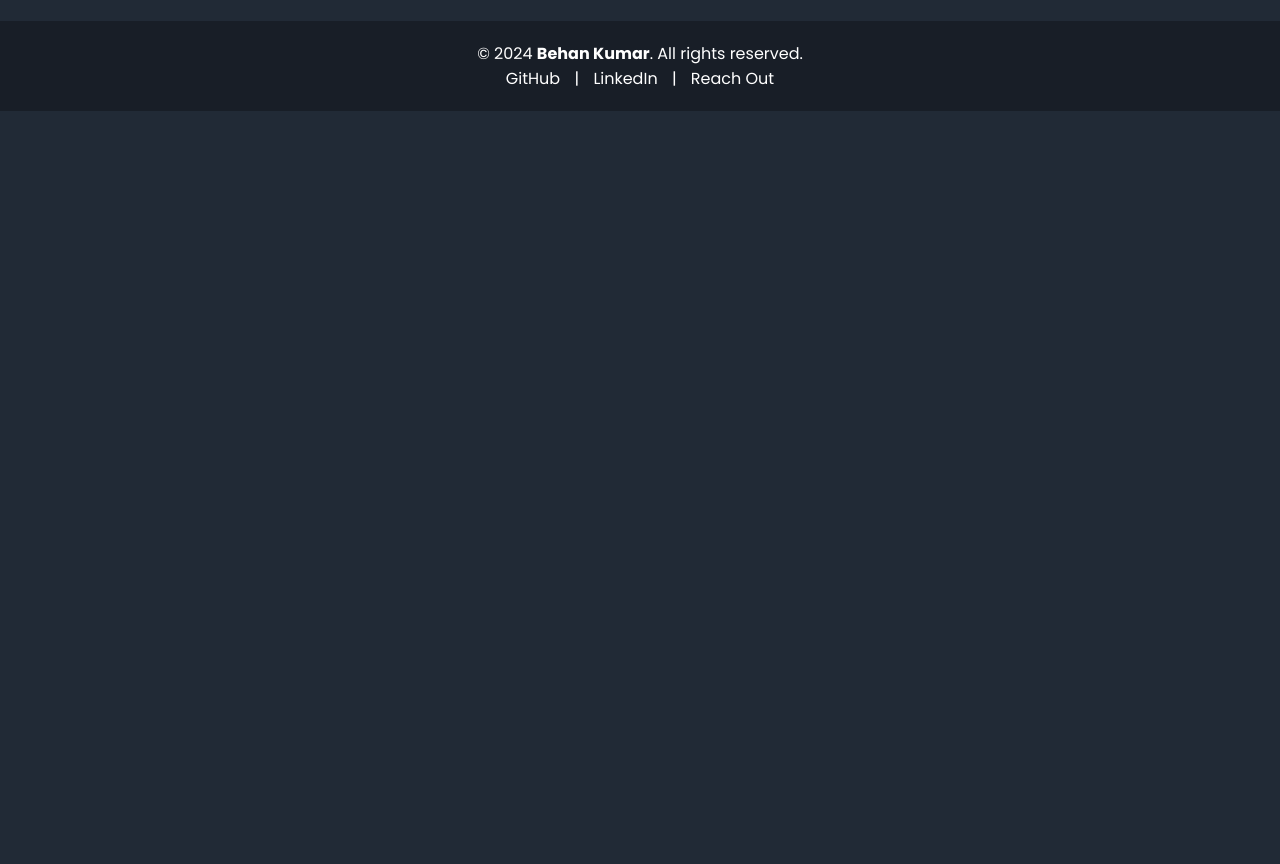
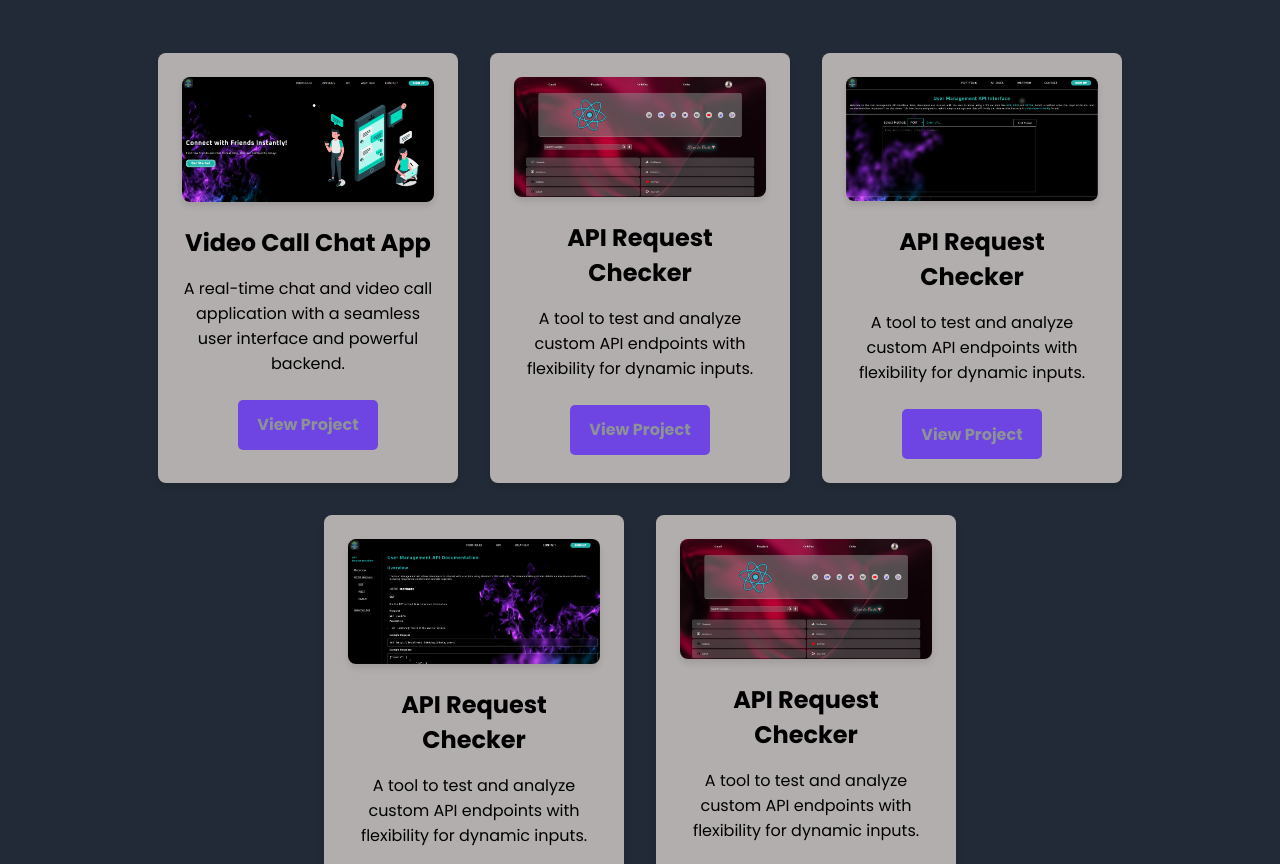
Before and after one commit to behan05/devfolio-behan, a plain HTML site: page client/src/showCaseProject.html in a window 1280 px wide. Shown: the part 58-922 px from the top of the page. Before the commit the page ends 800 px from the top, so only its background shows below. Drawn offline with nearby package versions, Linux system fonts and the light colour scheme.

Commit message:
complete showcase section

```diff
--- a/client/public/styles/contact.css
+++ b/client/public/styles/contact.css
@@ -120,6 +120,7 @@ header {
   text-align: center;
   max-width: 900px;
   margin: 0 auto;
+  box-shadow: 0 4px 6px rgba(0, 0, 0, 0.4);
 }
 
 .contact-container h2 {
--- a/client/public/styles/showcase.css
+++ b/client/public/styles/showcase.css
@@ -138,6 +138,70 @@ header {
   display: none;
 }
 
+/* Showcase Section */
+.showcase {
+  display: flex;
+  flex-wrap: wrap;
+  justify-content: center;
+  gap: 2rem;
+  padding: 2rem;
+}
+
+.project-card {
+  background: #b3aeae;
+  box-shadow: 0 4px 6px rgba(0, 0, 0, 0.1);
+  border-radius: 8px;
+  padding: 1.5rem;
+  text-align: center;
+  width: 300px;
+  transition: transform 0.3s ease, box-shadow 0.3s ease;
+}
+
+/* Styling for Project Images */
+.project-card .project-image {
+  width: 100%;
+  height: auto;
+  border-radius: 8px;
+  margin-bottom: 1rem;
+  box-shadow: 0 4px 6px rgba(0, 0, 0, 0.1);
+  transition: transform 0.3s ease;
+}
+
+.project-card .project-image:hover {
+  transform: scale(1.05);
+}
+
+.project-card h2 {
+  font-size: 1.5rem;
+  margin-bottom: 1rem;
+}
+
+.project-card p {
+  font-size: 1rem;
+  margin-bottom: 1.5rem;
+}
+
+.project-card .btn {
+  display: inline-block;
+  background-color: #6e45e2;
+  color: var(--textSecondaryColor);
+  text-decoration: none;
+  padding: 0.8rem 1.2rem;
+  border-radius: 5px;
+  font-weight: bold;
+  transition: background-color 0.3s ease;
+}
+
+.project-card .btn:hover {
+  background-color: #88d3ce;
+  color: var(--textPrimeColor);
+}
+
+.project-card:hover {
+  transform: translateY(-10px);
+  box-shadow: 0 8px 12px rgba(0, 0, 0, 0.2);
+}
+
 /* Footer STYLING */
 
 footer {
--- a/client/src/showCaseProject.html
+++ b/client/src/showCaseProject.html
@@ -88,7 +88,102 @@
       <i class="ri-close-large-line closeMenu"></i>
     </header>
     <!-- End Header Section -->
+    <!-- MAIN SECTION -->
+    <main class="showcase">
+      <div class="project-card">
+        <img
+          src="../public/images/projectsSC/APITextSC1.png"
+          alt="Video Call Chat App"
+          class="project-image"
+        />
+        <h2>Video Call Chat App</h2>
+        <p>
+          A real-time chat and video call application with a seamless user
+          interface and powerful backend.
+        </p>
+        <a
+          href="https://github.com/behan05/Video-Call-Chat-App.git"
+          target="_blank"
+          class="btn"
+          >View Project</a
+        >
+      </div>
+      <div class="project-card">
+        <img
+          src="../public/images/projectsSC/customBrowserTheme.png"
+          alt="API Request Checker"
+          class="project-image"
+        />
+        <h2>API Request Checker</h2>
+        <p>
+          A tool to test and analyze custom API endpoints with flexibility for
+          dynamic inputs.
+        </p>
+        <a
+          href="https://github.com/behan05/api-checker"
+          target="_blank"
+          class="btn"
+          >View Project</a
+        >
+      </div>
+      <div class="project-card">
+        <img
+          src="../public/images/projectsSC/APITextSC2.png"
+          alt="API Request Checker"
+          class="project-image"
+        />
+        <h2>API Request Checker</h2>
+        <p>
+          A tool to test and analyze custom API endpoints with flexibility for
+          dynamic inputs.
+        </p>
+        <a
+          href="https://github.com/behan05/api-checker"
+          target="_blank"
+          class="btn"
+          >View Project</a
+        >
+      </div>
+      <div class="project-card">
+        <img
+        src="../public/images/projectsSC/APITextSC3.png"
+          alt="API Request Checker"
+          class="project-image"
+        />
+        <h2>API Request Checker</h2>
+        <p>
+          A tool to test and analyze custom API endpoints with flexibility for
+          dynamic inputs.
+        </p>
+        <a
+          href="https://github.com/behan05/api-checker"
+          target="_blank"
+          class="btn"
+          >View Project</a
+        >
+      </div>
+      <div class="project-card">
+        <img
+          src="../public/images/projectsSC/customBrowserTheme.png"
+          alt="API Request Checker"
+          class="project-image"
+        />
+        <h2>API Request Checker</h2>
+        <p>
+          A tool to test and analyze custom API endpoints with flexibility for
+          dynamic inputs.
+        </p>
+        <a
+          href="https://github.com/behan05/api-checker"
+          target="_blank"
+          class="btn"
+          >View Project</a
+        >
+      </div>
+      <!-- Add more project cards here -->
+    </main>
 
+    <!-- END MAIN SECTION -->
     <!-- Footer Section -->
     <footer>
       <div class="footer-container">
```
